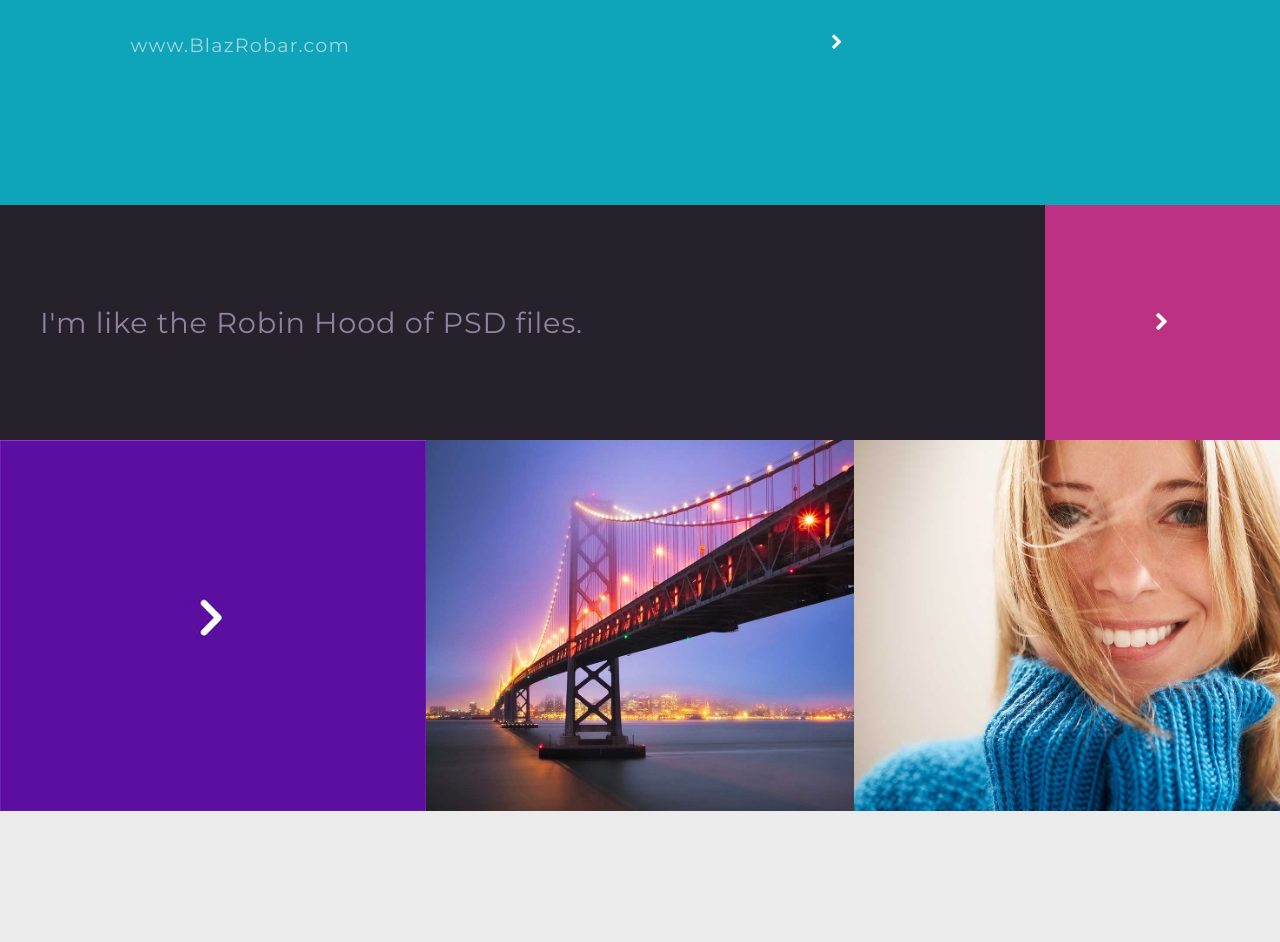
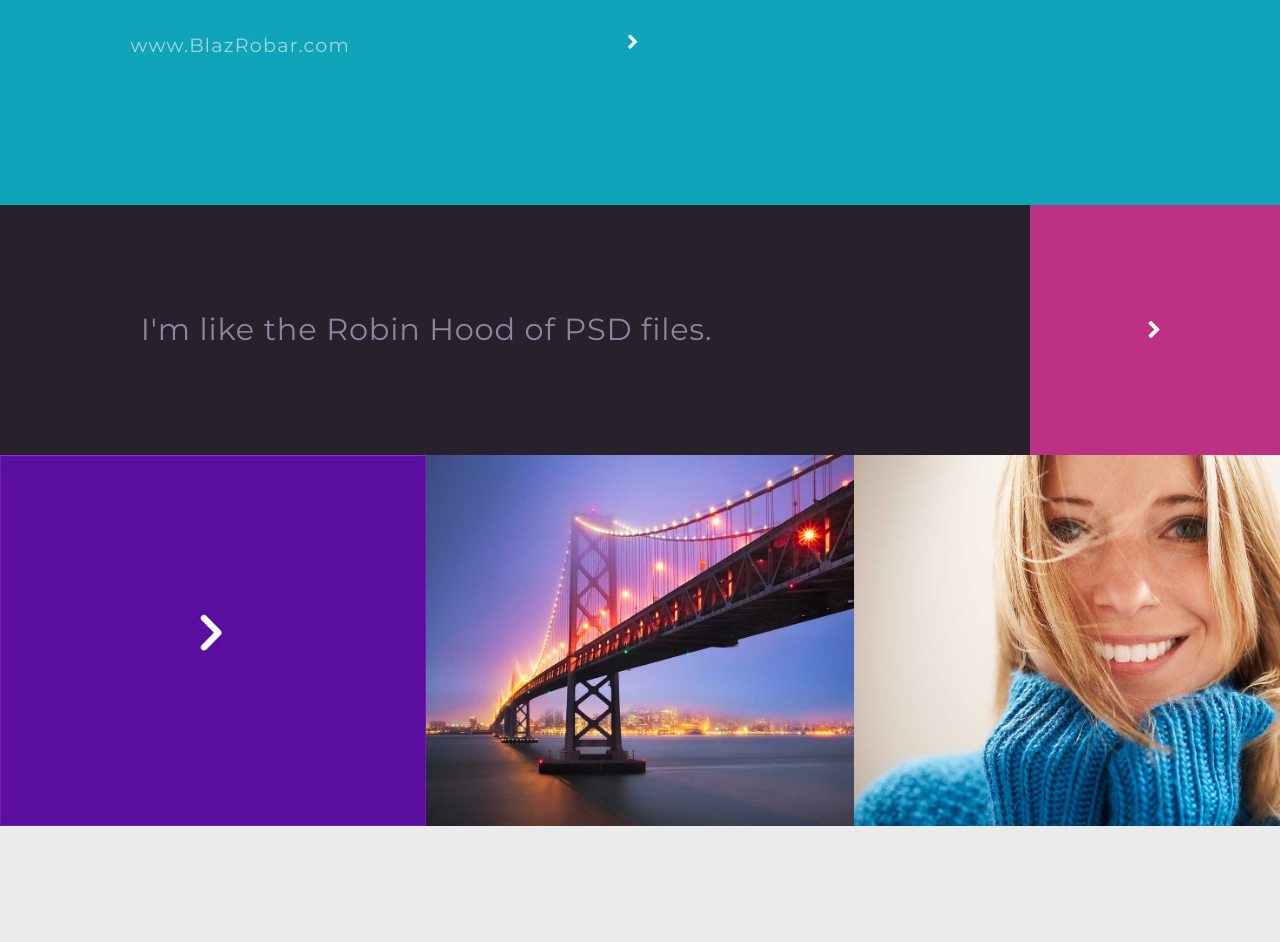
Before and after one commit to webdevdjm/goblaz, a website: page app/index.html in a window 1280 px wide. Shown: the part 481-1423 px from the top of the page. Drawn offline with Linux system fonts and the light colour scheme.

Commit message:
More responsive work

```diff
--- a/app/scss/_banner.scss
+++ b/app/scss/_banner.scss
@@ -27,7 +27,7 @@
 .row-across {
   display: flex;
   justify-content: space-between;
-  width: 70%;
+  padding-right: 10%;
 }
 
 @media screen and (min-width: 640px) {
@@ -66,4 +66,8 @@
       font-size: 4rem;
     }
   }
+
+  .row-across {
+    max-width: 50%;
+  }
 }
--- a/app/scss/_cta.scss
+++ b/app/scss/_cta.scss
@@ -7,11 +7,12 @@
   background: #27212c;
   flex: 1;
   color: #9282a0;
-  font-size: .8rem;
+  font-size: .7rem;
   letter-spacing: .8px;
   align-items: center;
+  justify-content: flex-start;
   display: flex;
-  padding-left: 40px;
+  padding-left: 11%;
 }
 
 .cta-arrow {
@@ -30,8 +31,8 @@
   .cta {
     height: 150px;
   }
-  .cta-text p {
-    font-size: 1.4rem;
+  .cta-text {
+    font-size: 1.2rem;
   }
   .cta-arrow {
     width: 150px;
@@ -43,10 +44,23 @@
   .cta {
     height: 235px;
   }
-  .cta-text p {
+  .cta-text {
     font-size: 1.8rem;
   }
   .cta-arrow {
     width: 235px;
   }
 }
+
+@media screen and (min-width: 1024px) {
+
+  .cta {
+    height: 250px;
+  }
+  .cta-text {
+    font-size: 1.9rem;
+  }
+  .cta-arrow {
+    width: 250px;
+  }
+}
--- a/app/scss/_global.scss
+++ b/app/scss/_global.scss
@@ -1,8 +1,6 @@
 body {
   font-family: 'Montserrat', sans-serif;
   color: #fff;
-
-  font-family: 'Montserrat', sans-serif;
   letter-spacing: 1.2px;
 }
 
--- a/app/scss/_navigation.scss
+++ b/app/scss/_navigation.scss
@@ -17,7 +17,7 @@ a {
     align-items: center;
 
     .nav-logo {
-      margin-left: 30px;
+      margin-left: 10%;
 
       &:hover {
         color: #ccc;
@@ -111,7 +111,7 @@ a {
         flex-direction: row-reverse;
         justify-content: flex-start;
         align-items: center;
-        margin-left: 100px;
+        margin-left: 10%;
         li {
 
           .nav-link {
```
Also changed, not shown: app/css/styles.css, dist/css/styles.min.css, dist/fonts/testing.otf (deleted), dist/index.html, favicon.ico (added).
